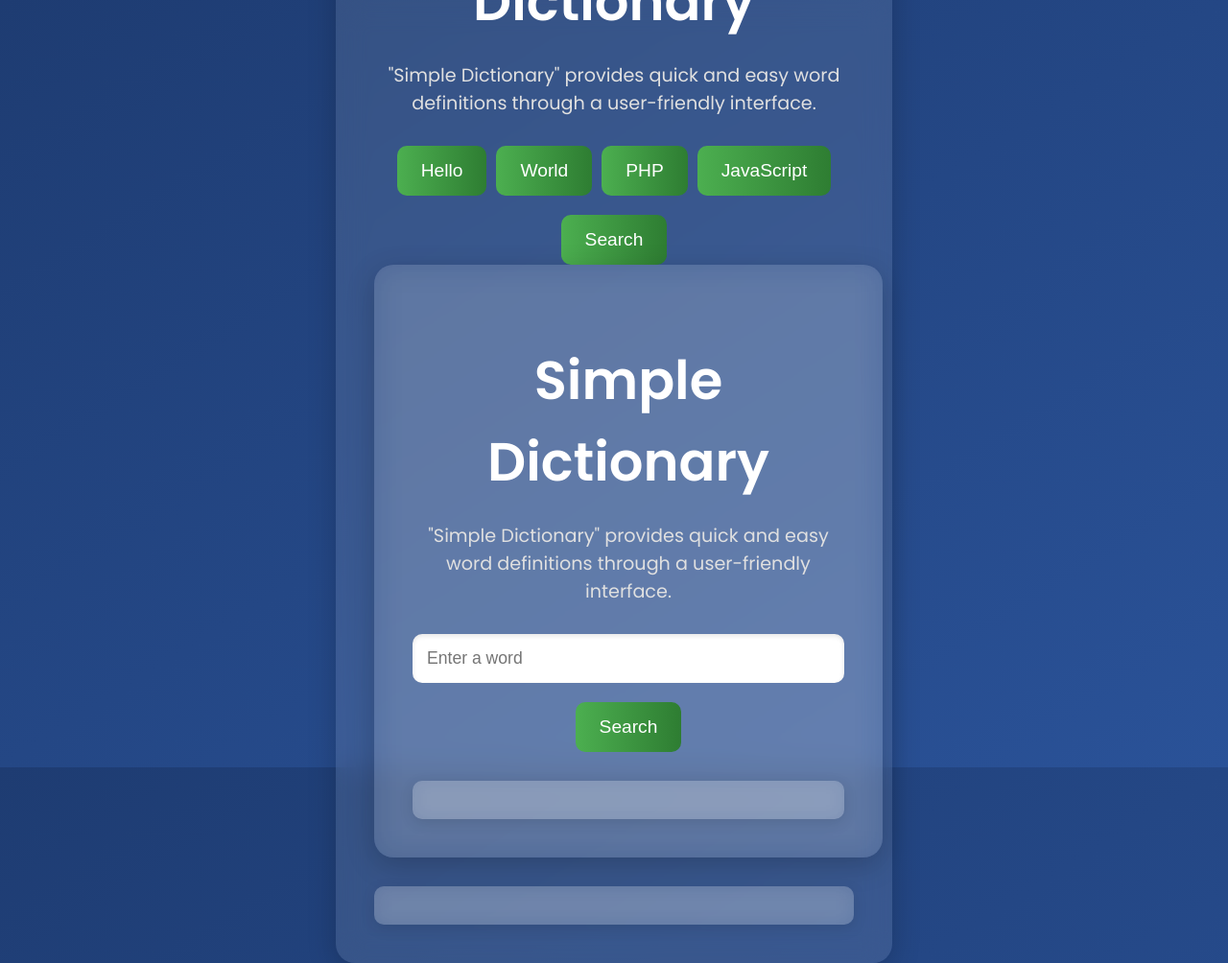
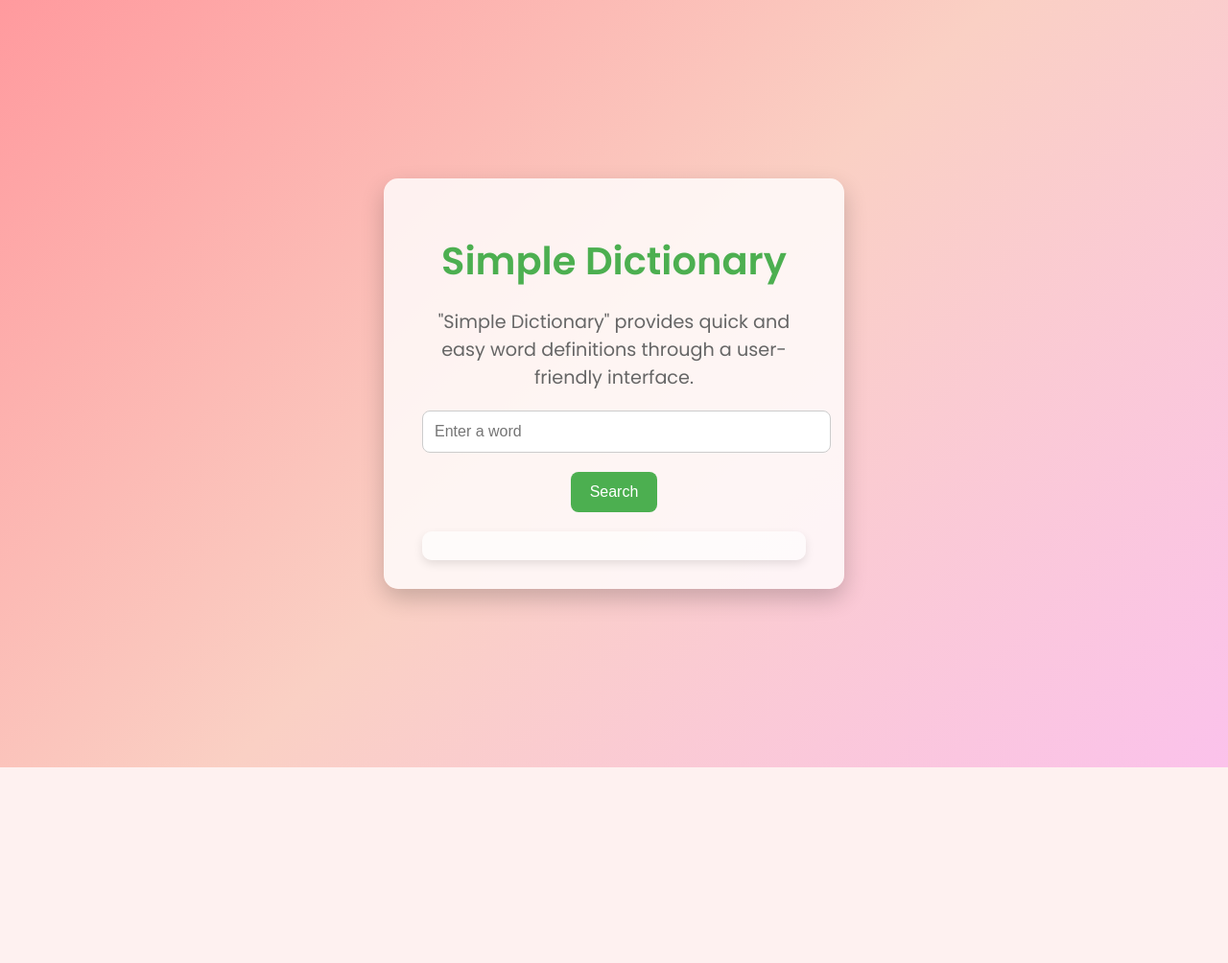
Before and after one commit to yazeed1233/data-analysis-project, a PHP site: page / in a window 1280 px wide. Shown: the whole page at 96% size. After the commit the page ends 800 px from the top, so only its background shows below. Run offline with PHP 8.4, Linux system fonts and the light colour scheme; data that the repository does not hold is empty.

Commit message:
Deploying...

```diff
--- a/site/index.php
+++ b/site/index.php
@@ -41,204 +41,64 @@ $conn->close();
 
         body {
             font-family: 'Poppins', sans-serif;
-            background: linear-gradient(to bottom right, #1e3c72, #2a5298);
-            color: #fff;
+            background: linear-gradient(135deg, #ff9a9e, #fad0c4, #fbc2eb);
+            color: #333;
             text-align: center;
             margin: 0;
             display: flex;
+            flex-direction: column;
             align-items: center;
             justify-content: center;
-            height: 100vh;
+            min-height: 100vh;
             overflow: hidden;
         }
         .container {
-            background-color: rgba(255, 255, 255, 0.1);
-            border-radius: 20px;
-            padding: 40px;
-            box-shadow: 0 8px 30px rgba(0, 0, 0, 0.2);
+            background-color: rgba(255, 255, 255, 0.8);
+            border-radius: 15px;
+            padding: 30px 40px;
+            box-shadow: 0 10px 25px rgba(0, 0, 0, 0.2);
+            max-width: 400px;
             width: 90%;
-            max-width: 500px;
-            backdrop-filter: blur(15px);
         }
         h1 {
-            font-size: 3.5em;
-            font-weight: 600;
-            margin-bottom: 20px;
+            font-size: 2.5em;
+            margin-bottom: 10px;
+            color: #4CAF50;
         }
         p.description {
             font-size: 1.2em;
-            margin-bottom: 30px;
-            color: #e0e0e0;
+            margin-bottom: 20px;
+            color: #666;
         }
-        form {
-            display: flex;
-            flex-direction: column;
-            align-items: center;
+        input[type="text"] {
+            padding: 12px;
+            width: 100%;
+            margin-bottom: 20px;
+            border: 1px solid #ccc;
+            border-radius: 8px;
+            font-size: 1em;
         }
-        .buttons {
-            display: flex;
-            flex-wrap: wrap;
-            gap: 10px;
-            margin-bottom: 20px;
-        }
-        .button {
-            padding: 15px 25px;
-            background: linear-gradient(to right, #4CAF50, #2e7d32);
+        input[type="submit"] {
+            padding: 12px 20px;
+            background-color: #4CAF50;
             color: white;
             border: none;
-            border-radius: 10px;
+            border-radius: 8px;
             cursor: pointer;
-            font-size: 1.2em;
-            transition: background 0.3s ease, transform 0.2s, box-shadow 0.3s ease;
+            font-size: 1em;
+            transition: background-color 0.3s ease, transform 0.2s;
         }
-        .button:hover {
-            background: linear-gradient(to right, #45a049, #1b5e20);
-            transform: translateY(-2px);
-            box-shadow: 0 4px 10px rgba(0, 255, 0, 0.5);
-        }
-        .button:active {
-            transform: translateY(1px);
-            box-shadow: 0 2px 5px rgba(0, 255, 0, 0.3);
+        input[type="submit"]:hover {
+            background-color: #45a049;
+            transform: scale(1.05);
         }
         .definition {
-            margin-top: 30px;
-            font-size: 1.5em;
-            background-color: rgba(255, 255, 255, 0.2);
-            padding: 20px;
+            margin-top: 20px;
+            font-size: 1.2em;
+            padding: 15px;
+            background-color: rgba(255, 255, 255, 0.6);
             border-radius: 10px;
-            box-shadow: 0 4px 15px rgba(0, 0, 0, 0.1);
-            backdrop-filter: blur(10px);
-            color: #f8f8f8;
-        }
-    </style>
-    <script>
-        function setWord(word) {
-            document.getElementById('word-input').value = word;
-        }
-    </script>
-</head>
-<body>
-    <div class="container">
-        <h1>Simple Dictionary</h1>
-        <p class="description">"Simple Dictionary" provides quick and easy word definitions through a user-friendly interface.</p>
-        <form method="post">
-            <div class="buttons">
-                <button type="button" class="button" onclick="setWord('hello')">Hello</button>
-                <button type="button" class="button" onclick="setWord('world')">World</button>
-                <button type="button" class="button" onclick="setWord('php')">PHP</button>
-                <button type="button" class="button" onclick="setWord('javascript')">JavaScript</button>
-            </div>
-            <input type="hidden" id="word-input" name="word">
-            <input type="submit" value="Search">
-        </form><?php
-// Database connection settings
-$host = 'db'; // Change if your MySQL server is on a different host
-$dbname = 'dictionary';
-$username = 'root'; // Change to your MySQL username
-$password = 'password'; // Change to your MySQL password
-
-// Create a connection
-$conn = new mysqli($host, $username, $password, $dbname);
-
-// Check connection
-if ($conn->connect_error) {
-    die("Connection failed: " . $conn->connect_error);
-}
-
-$definition = '';
-if ($_SERVER["REQUEST_METHOD"] == "POST") {
-    $word = $conn->real_escape_string(trim($_POST['word']));
-    $sql = "SELECT definition FROM words WHERE word = '$word'";
-    $result = $conn->query($sql);
-
-    if ($result->num_rows > 0) {
-        $row = $result->fetch_assoc();
-        $definition = $row['definition'];
-    } else {
-        $definition = "Word not found.";
-    }
-}
-
-$conn->close();
-?>
-
-<!DOCTYPE html>
-<html lang="en">
-<head>
-    <meta charset="UTF-8">
-    <meta name="viewport" content="width=device-width, initial-scale=1.0">
-    <title>Simple Dictionary</title>
-    <style>
-        @import url('https://fonts.googleapis.com/css2?family=Poppins:wght@300;400;600&display=swap');
-
-        body {
-            font-family: 'Poppins', sans-serif;
-            background: linear-gradient(to bottom right, #1e3c72, #2a5298);
-            color: #fff;
-            text-align: center;
-            margin: 0;
-            display: flex;
-            align-items: center;
-            justify-content: center;
-            height: 100vh;
-            overflow: hidden;
-        }
-        .container {
-            background-color: rgba(255, 255, 255, 0.1);
-            border-radius: 20px;
-            padding: 40px;
-            box-shadow: 0 8px 30px rgba(0, 0, 0, 0.2);
-            width: 90%;
-            max-width: 500px;
-            backdrop-filter: blur(15px);
-        }
-        h1 {
-            font-size: 3.5em;
-            font-weight: 600;
-            margin-bottom: 20px;
-        }
-        p.description {
-            font-size: 1.2em;
-            margin-bottom: 30px;
-            color: #e0e0e0;
-        }
-        form {
-            display: flex;
-            flex-direction: column;
-            align-items: center;
-        }
-        input[type="text"] {
-            padding: 15px;
-            width: calc(100% - 30px);
-            margin-bottom: 20px;
-            border: none;
-            border-radius: 10px;
-            font-size: 1.1em;
-            box-shadow: inset 0 2px 5px rgba(0, 0, 0, 0.1);
-        }
-        input[type="submit"] {
-            padding: 15px 25px;
-            background: linear-gradient(to right, #4CAF50, #2e7d32);
-            color: white;
-            border: none;
-            border-radius: 10px;
-            cursor: pointer;
-            font-size: 1.2em;
-            transition: background 0.3s ease, transform 0.2s;
-        }
-        input[type="submit"]:hover {
-            background: linear-gradient(to right, #45a049, #1b5e20);
-            transform: translateY(-2px);
-        }
-        .definition {
-            margin-top: 30px;
-            font-size: 1.5em;
-            background-color: rgba(255, 255, 255, 0.2);
-            padding: 20px;
-            border-radius: 10px;
-            box-shadow: 0 4px 15px rgba(0, 0, 0, 0.1);
-            backdrop-filter: blur(10px);
-            color: #f8f8f8;
+            box-shadow: 0 4px 10px rgba(0, 0, 0, 0.1);
         }
     </style>
 </head>
@@ -258,12 +118,3 @@ $conn->close();
     </div>
 </body>
 </html>
-
-        <div class="definition">
-            <?php if ($definition): ?>
-                <p><?php echo $definition; ?></p>
-            <?php endif; ?>
-        </div>
-    </div>
-</body>
-</html>
```
